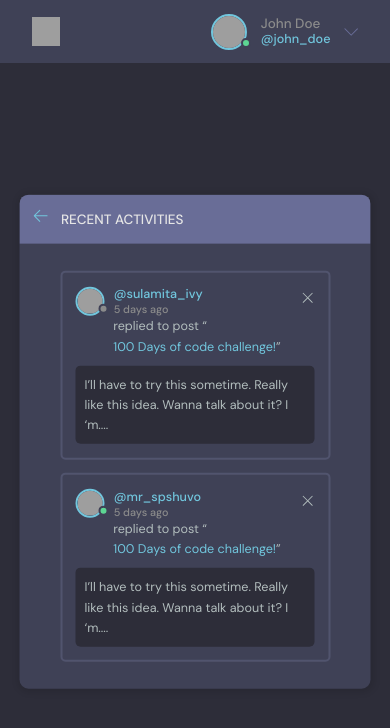
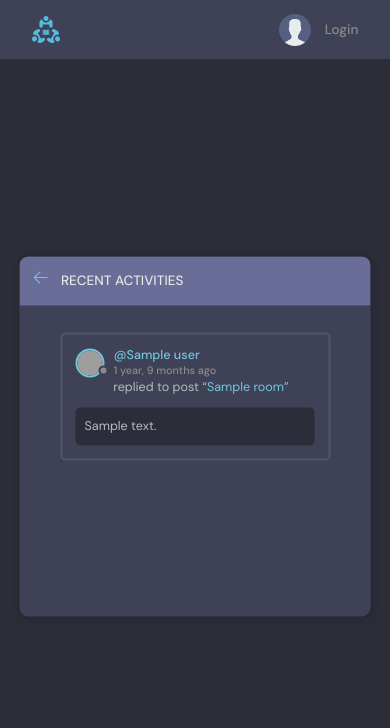
Before and after one commit to NB3025/django_studybud, a Django app: template base/templates/base/activity.html in a window 390 px wide. Shown: the top 728 px of the page. Run offline with Django 3.2, Linux system fonts and the light colour scheme; the template is opened without the code that fills it: most values are stand-ins (such as "Sample title", 1, 10 or a date in 2020); grey boxes are pictures that could not be loaded.

Commit message:
Mobile Responsiveness

```diff
--- a/base/templates/base/activity.html
+++ b/base/templates/base/activity.html
@@ -1,63 +1,17 @@
-<!DOCTYPE html>
-<html lang="en">
-  <head>
-    <meta charset="UTF-8" />
-    <meta http-equiv="X-UA-Compatible" content="IE=edge" />
-    <meta name="viewport" content="width=device-width, initial-scale=1.0" />
-    <link rel="shortcut icon" href="assets/favicon.ico" type="image/x-icon" />
-    <link rel="stylesheet" href="style.css" />
-    <title>StudyBuddy - Find study partners around the world!</title>
-  </head>
-  <body>
-    <header class="header header--loggedIn">
-      <div class="container">
-        <a href="/" class="header__logo">
-          <img src="assets/logo.svg" />
-          <h1>StudyBuddy</h1>
-        </a>
-        <form class="header__search">
-          <label>
-            <svg version="1.1" xmlns="http://www.w3.org/2000/svg" width="32" height="32" viewBox="0 0 32 32">
-              <title>search</title>
-              <path
-                d="M32 30.586l-10.845-10.845c1.771-2.092 2.845-4.791 2.845-7.741 0-6.617-5.383-12-12-12s-12 5.383-12 12c0 6.617 5.383 12 12 12 2.949 0 5.649-1.074 7.741-2.845l10.845 10.845 1.414-1.414zM12 22c-5.514 0-10-4.486-10-10s4.486-10 10-10c5.514 0 10 4.486 10 10s-4.486 10-10 10z"
-              ></path>
-            </svg>
-            <input placeholder="Search for posts" />
-          </label>
-        </form>
-        <nav class="header__menu">
-          <!-- Not Logged In -->
-          <!-- <a href="/login.html">
-            <img src="./assets/avatar.svg" />
-            <p>Account</p>
-          </a> -->
+{% extends 'main.html' %}
 
-          <!-- Logged In -->
-          <a href="#">
-            <div class="avatar avatar--medium active">
-              <img src="https://randomuser.me/api/portraits/men/37.jpg" />
-            </div>
-            <p>John Doe <span>@john_doe</span></p>
-            <svg version="1.1" xmlns="http://www.w3.org/2000/svg" width="32" height="32" viewBox="0 0 32 32">
-              <title>chevron-down</title>
-              <path d="M16 21l-13-13h-3l16 16 16-16h-3l-13 13z"></path>
-            </svg>
-          </a>
-        </nav>
-      </div>
-    </header>
+{% block content %}
 <main class="layout">
   <div class="container">
     <div class="layout__box">
       <div class="layout__boxHeader">
         <div class="layout__boxTitle">
-              <a href="index.html">
+          <a href="{% url 'home' %}">
             <svg version="1.1" xmlns="http://www.w3.org/2000/svg" width="32" height="32" viewBox="0 0 32 32">
               <title>arrow-left</title>
               <path
-                    d="M13.723 2.286l-13.723 13.714 13.719 13.714 1.616-1.611-10.96-10.96h27.625v-2.286h-27.625l10.965-10.965-1.616-1.607z"
-                  ></path>
+                d="M13.723 2.286l-13.723 13.714 13.719 13.714 1.616-1.611-10.96-10.96h27.625v-2.286h-27.625l10.965-10.965-1.616-1.607z">
+              </path>
             </svg>
           </a>
           <h3>Recent Activities</h3>
@@ -65,70 +19,41 @@
       </div>
 
       <div class="activities-page layout__body">
+        {% for message in room_messages %}
         <div class="activities__box">
           <div class="activities__boxHeader roomListRoom__header">
-                <a href="profile.html" class="roomListRoom__author">
+            <a href="{% url 'user-profile' message.user.id %}" class="roomListRoom__author">
               <div class="avatar avatar--small">
                 <img src="https://randomuser.me/api/portraits/women/11.jpg" />
               </div>
               <p>
-                    @sulamita_ivy
-                    <span>5 days ago</span>
+                @{{ message.user }}
+                <span>{{ message.created|timesince }} ago</span>
               </p>
             </a>
+            {% if request.user == message.user %}
             <div class="roomListRoom__actions">
-                  <a href="#">
+              <a href="{% url 'delete-message' message.id %}">
                 <svg version="1.1" xmlns="http://www.w3.org/2000/svg" width="32" height="32" viewBox="0 0 32 32">
                   <title>remove</title>
                   <path
-                        d="M27.314 6.019l-1.333-1.333-9.98 9.981-9.981-9.981-1.333 1.333 9.981 9.981-9.981 9.98 1.333 1.333 9.981-9.98 9.98 9.98 1.333-1.333-9.98-9.98 9.98-9.981z"
-                      ></path>
+                    d="M27.314 6.019l-1.333-1.333-9.98 9.981-9.981-9.981-1.333 1.333 9.981 9.981-9.981 9.98 1.333 1.333 9.981-9.98 9.98 9.98 1.333-1.333-9.98-9.98 9.98-9.981z">
+                  </path>
                 </svg>
               </a>
             </div>
+            {% endif %}
           </div>
           <div class="activities__boxContent">
-                <p>replied to post “<a href="room.html">100 Days of code challenge!</a>”</p>
+            <p>replied to post “<a href="{% url 'room' message.room.id %}"> {{message.room}}</a>”</p>
             <div class="activities__boxRoomContent">
-                  I’ll have to try this sometime. Really like this idea. Wanna talk about it? I ‘m....
+              {{message.body}}
             </div>
           </div>
         </div>
-
-            <div class="activities__box">
-              <div class="activities__boxHeader roomListRoom__header">
-                <a href="profile.html" class="roomListRoom__author">
-                  <div class="avatar avatar--small active">
-                    <img src="https://randomuser.me/api/portraits/men/13.jpg" />
-                  </div>
-                  <p>
-                    @mr_spshuvo
-                    <span>5 days ago</span>
-                  </p>
-                </a>
-                <div class="roomListRoom__actions">
-                  <a href="#">
-                    <svg version="1.1" xmlns="http://www.w3.org/2000/svg" width="32" height="32" viewBox="0 0 32 32">
-                      <title>remove</title>
-                      <path
-                        d="M27.314 6.019l-1.333-1.333-9.98 9.981-9.981-9.981-1.333 1.333 9.981 9.981-9.981 9.98 1.333 1.333 9.981-9.98 9.98 9.98 1.333-1.333-9.98-9.98 9.98-9.981z"
-                      ></path>
-                    </svg>
-                  </a>
-                </div>
-              </div>
-              <div class="activities__boxContent">
-                <p>replied to post “<a href="room.html">100 Days of code challenge!</a>”</p>
-                <div class="activities__boxRoomContent">
-                  I’ll have to try this sometime. Really like this idea. Wanna talk about it? I ‘m....
-                </div>
-              </div>
-            </div>
+        {% endfor %}
       </div>
     </div>
   </div>
 </main>
-
-    <script src="script.js"></script>
-  </body>
-</html>
+{% endblock content %}
--- a/base/templates/base/topics_component.html
+++ b/base/templates/base/topics_component.html
@@ -12,7 +12,7 @@
         </li>
         {% endfor %}
     </ul>
-    <a class="btn btn--link" href="topics.html">
+    <a class="btn btn--link" href="{% url 'topics' %}">
         More
         <svg version="1.1" xmlns="http://www.w3.org/2000/svg" width="32" height="32" viewBox="0 0 32 32">
             <title>chevron-down</title>
--- a/base/urls.py
+++ b/base/urls.py
@@ -16,4 +16,7 @@ urlpatterns =[
     path('delete-message/<str:pk>/', views.deleteMessage, name="delete-message"),
 
     path('update-user/', views.updateUser, name="update-user"),
+
+    path('topics/', views.topicsPage, name="topics"),
+    path('activity/', views.activityPage, name="activity"),
 ]
```
Also changed, not shown: base/templates/base/home.html (+4 -4 lines), base/templates/base/topics.html (added, +50 -0 lines), base/views.py (+11 -1 lines), theme/topics.html (deleted, +0 -104 lines), base/templates/base/signup.html (renamed from theme/signup.html). Lines whose indentation alone changed are shown as unchanged.
